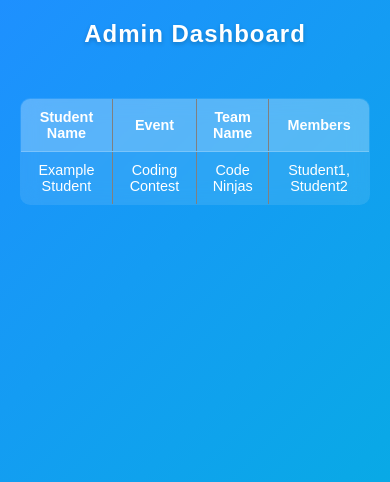
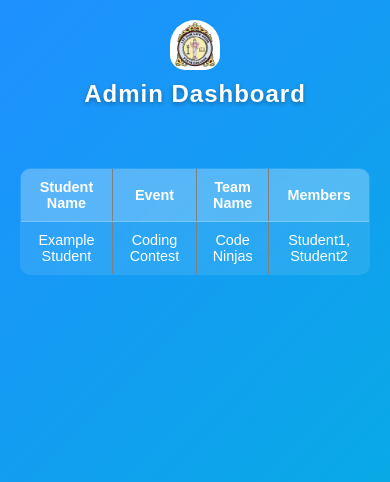
Before and after one commit to ramasamygopi/college_event_sitedemo, a plain HTML site: page admin.html in a window 390 px wide. Drawn offline with Linux system fonts and the light colour scheme.

Commit message:
Updated admin dashboard header with responsive logo

```diff
--- a/admin.html
+++ b/admin.html
@@ -6,7 +6,10 @@
   <link rel="stylesheet" href="style.css">
 </head>
 <body>
-  <h2>Admin Dashboard</h2>
+ <header class="admin-header">
+    <img src="./Logo.jpg" alt="logo" class="logo">
+    <h2>Admin Dashboard</h2>
+  </header>
   <table border="1">
     <thead>
       <tr>
--- a/style.css
+++ b/style.css
@@ -143,3 +143,46 @@ tr:hover {
     font-size: 0.9rem;
   }
 }
+/* Header styling */
+.admin-header {
+  display: flex;
+  align-items: center;
+  justify-content: center; /* Logo left, title right */
+  gap: 15px; /* Space between logo and title */
+  width: 90%;
+  max-width: 800px;
+  margin-bottom: 30px;
+}
+
+/* Logo styling */
+.admin-header .logo {
+  width: 100px; /* adjust size */
+  height: auto;
+  border-radius: 50px 50px 30px 30px ;
+}
+
+/* Title styling */
+.admin-header h2 {
+  color: #fff;
+  font-size: 1.8rem;
+  text-shadow: 0 2px 4px rgba(0,0,0,0.3);
+  margin: 0;
+}
+
+/* Responsive for small screens */
+@media (max-width: 600px) {
+  .admin-header {
+    flex-direction: column;
+    align-items: center;
+    text-align: center;
+    gap: 10px;
+  }
+
+  .admin-header .logo {
+    width: 50px;
+  }
+
+  .admin-header h2 {
+    font-size: 1.5rem;
+  }
+}
```
Also changed, not shown: Logo.jpg (added).
